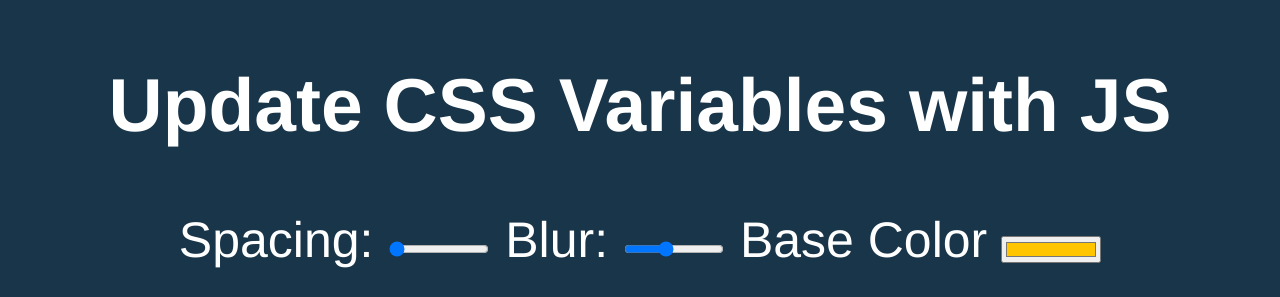
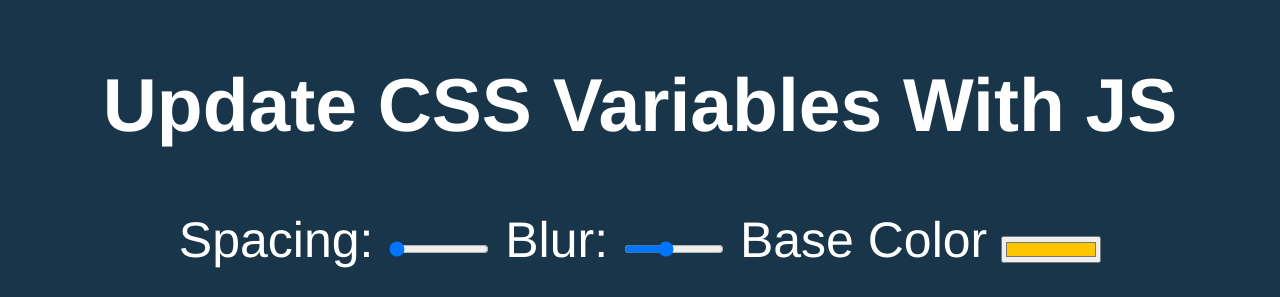
Before and after one commit to jordonpo/css-variables, a plain HTML site: page index.html in a window 1280 px wide. Shown: the top 297 px of the page. Drawn offline with Linux system fonts and the light colour scheme.

Commit message:
finished

```diff
--- a/index.html
+++ b/index.html
@@ -6,7 +6,7 @@
   <link rel="stylesheet" type="text/css" href="style.css">
 </head>
 <body>
-  <h2>Update CSS Variables with <span class='hl'>JS</span></h2>
+  <h2>Update CSS Variables With <span class='hl'>JS</span></h2>
 
   <div class="controls">
     <label for="spacing">Spacing:</label>
```
